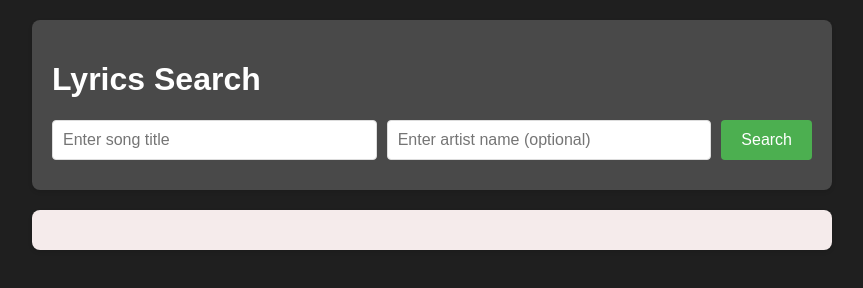
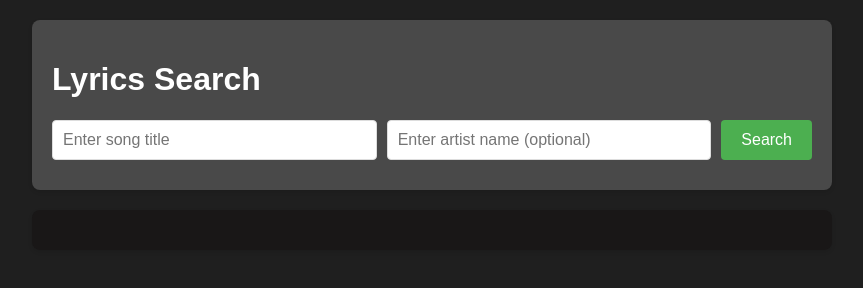
Before and after one commit to ThayerY/Genuis_lyrics, a website: page public/index.html in a window 1280 px wide. Shown: the whole page, without its empty margins (208-1071 px from the left). Drawn offline with Linux system fonts and the light colour scheme.

Commit message:
edit some font-size and color

```diff
--- a/public/styles.css
+++ b/public/styles.css
@@ -47,11 +47,16 @@ button:hover {
 }
 
 .lyrics-container {
-  background-color: rgb(245, 235, 235);
+  background-color: rgba(24, 22, 22, 0.849);
   padding: 20px;
   border-radius: 8px;
   box-shadow: 0 2px 4px rgba(0, 0, 0, 0.1);
   white-space: pre-line;
+}
+
+#lyricsResult {
+  color: white;
+  font-size: 19px;
 }
 
 .loading {
```
